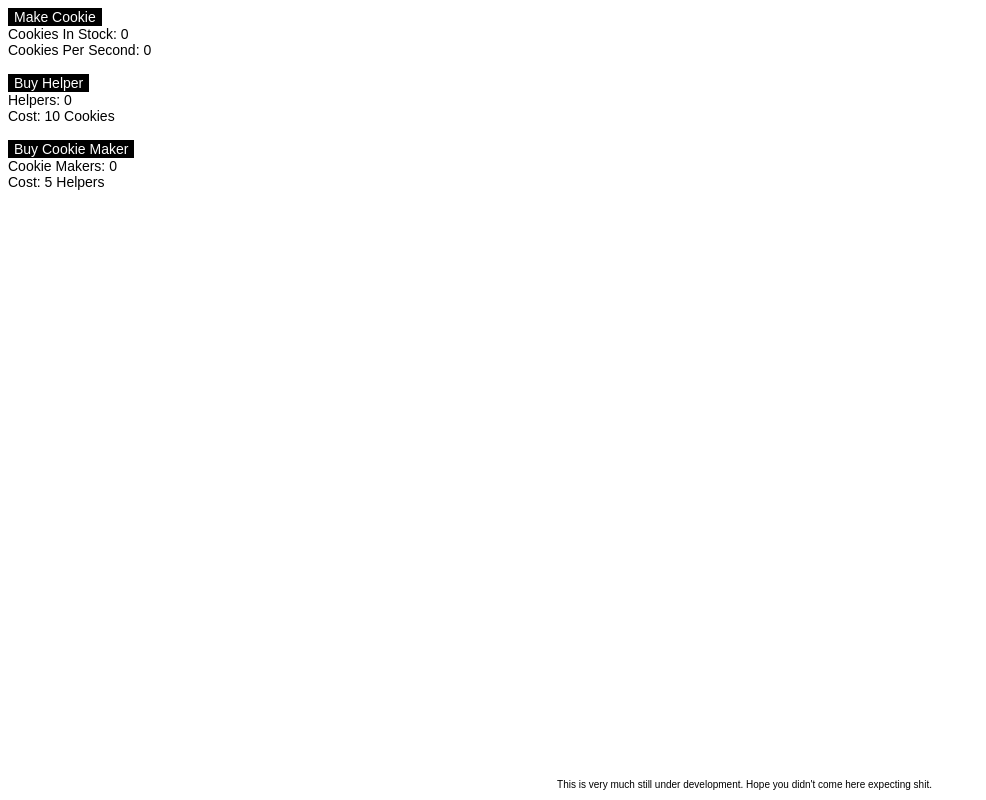
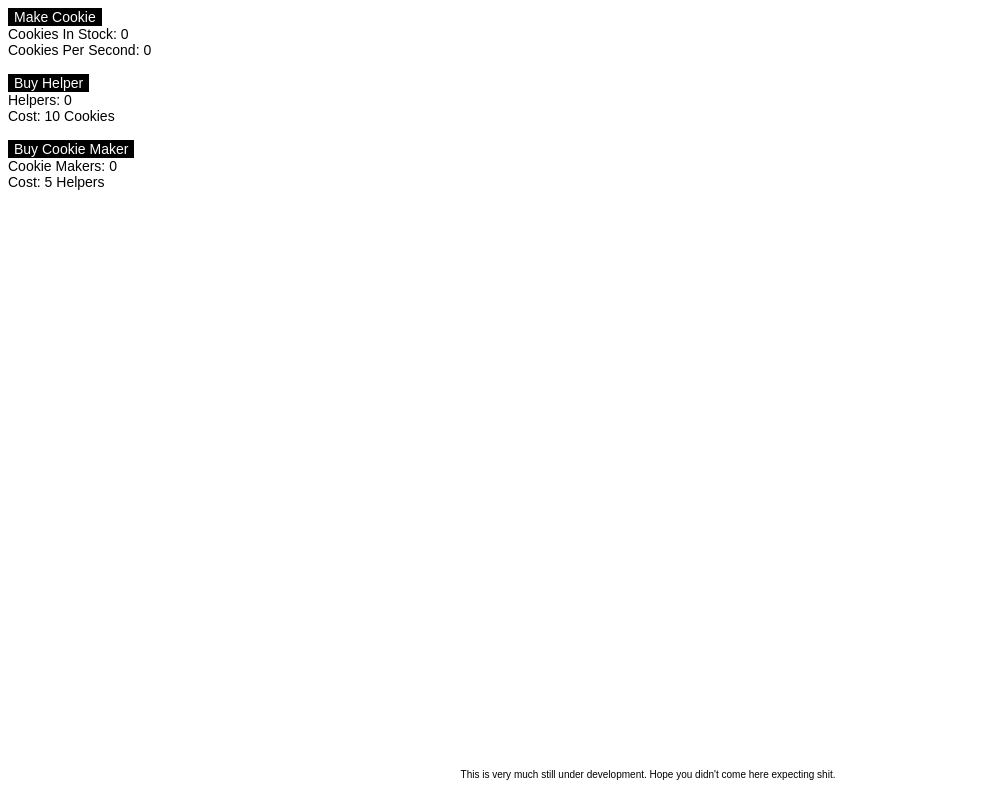
Before and after one commit to bornghost/clickerGameAlpha, a plain HTML site: page index.html in a window 1280 px wide. Shown: the whole page, without its empty margins (0-986 px from the left). Drawn offline with Linux system fonts and the light colour scheme.

Commit message:
Add files via upload

```diff
--- a/index.html
+++ b/index.html
@@ -14,6 +14,6 @@ Cost: <span id="helperCost">10</span> Cookies<br/><br/>
 <button class="button" onClick="buyCookieMaker()">Buy Cookie Maker</button><br/>
 Cookie Makers: <span id="cookieMakers">0</span><br/>
 Cost: <span id="cookieMakerCost">5</span> Helpers
-<span class="footer">This is very much still under development. Hope you didn't come here expecting shit.</span>
+<p class="footer">This is very much still under development. Hope you didn't come here expecting shit.</p>
 </body>
 </html>
```
